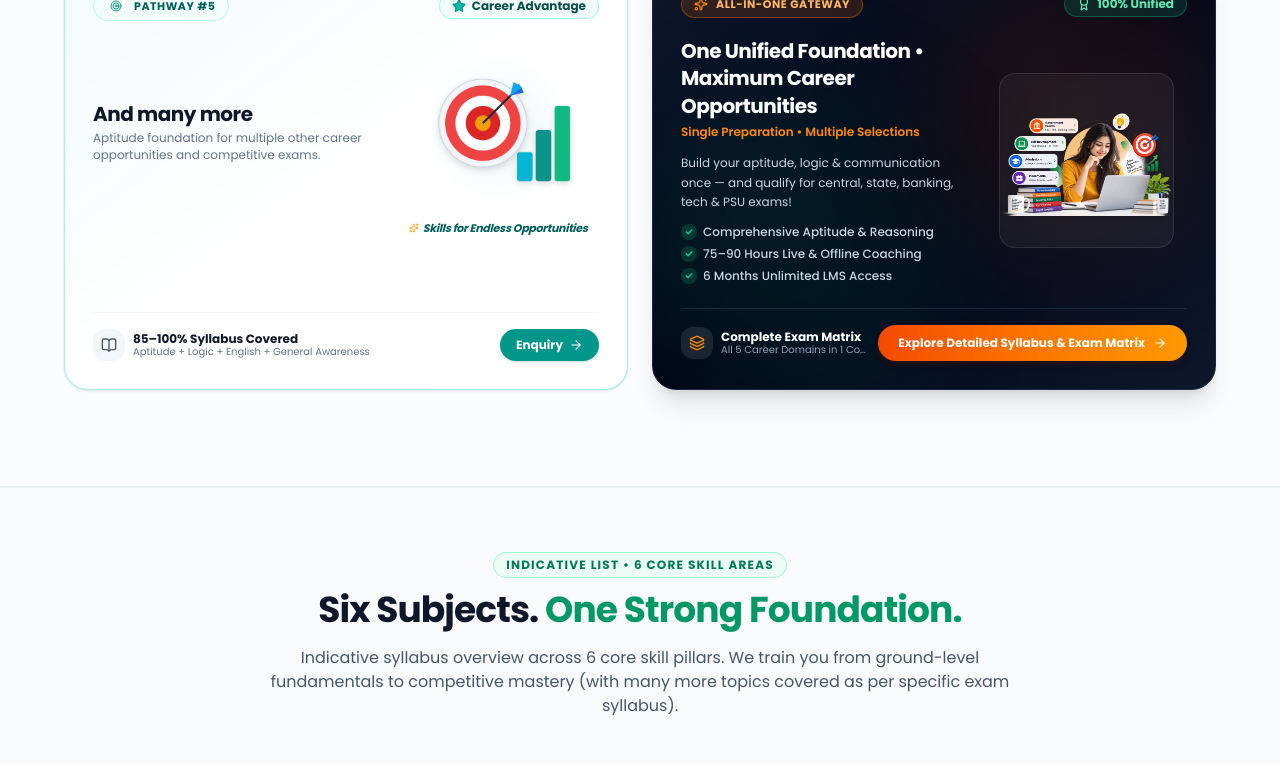
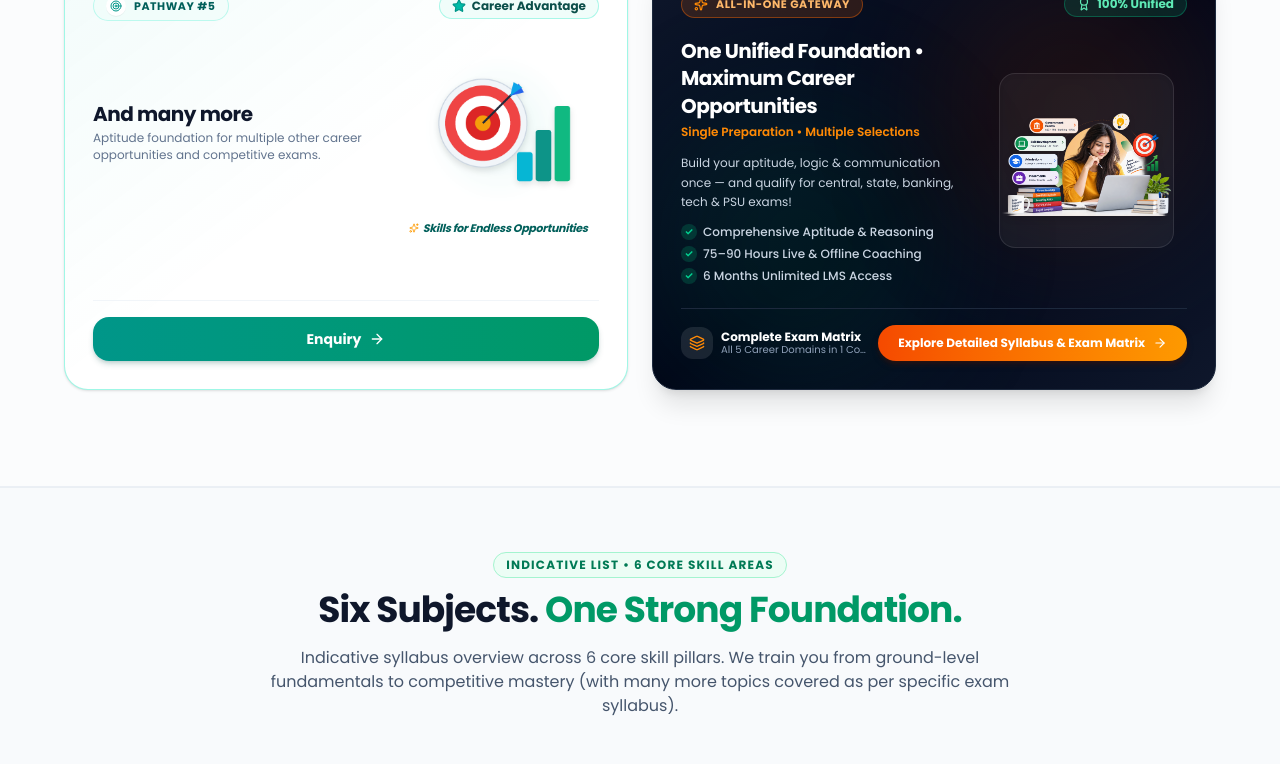
Before and after one commit to merugu-srikanth/career-Courses, a Next.js app: page / in a window 1280 px wide. Shown: the part 2059-2823 px from the top of the page. Built offline with nearby package versions, Linux system fonts and the light colour scheme.

Commit message:
Remove 85-100% syllabus text and add prominent full-width Enquiry button on Pathway 5 card

```diff
--- a/src/components/coaching/CareerPathwaysGrid.jsx
+++ b/src/components/coaching/CareerPathwaysGrid.jsx
@@ -265,6 +265,17 @@ export default function CareerPathwaysGrid() {
                 </div>
 
                 {/* Card Bottom Bar */}
+                {pathway.id === "and-many-more" ? (
+                  <div className="pt-4 border-t border-slate-100">
+                    <Link
+                      href="/enroll"
+                      className="w-full inline-flex items-center justify-center gap-2 py-3 px-6 rounded-2xl bg-gradient-to-r from-teal-600 to-emerald-600 hover:from-teal-500 hover:to-emerald-500 text-white font-bold text-sm shadow-md shadow-teal-900/20 hover:shadow-lg transition-all"
+                    >
+                      <span>Enquiry</span>
+                      <ArrowRight className="w-4 h-4" />
+                    </Link>
+                  </div>
+                ) : (
                   <div className="pt-4 border-t border-slate-100 flex items-center justify-between gap-3">
                     <div className="flex items-center gap-2 min-w-0">
                       <div className="w-8 h-8 rounded-xl bg-slate-100/80 flex items-center justify-center shrink-0">
@@ -288,6 +299,7 @@ export default function CareerPathwaysGrid() {
                       <ArrowRight className="w-3.5 h-3.5" />
                     </Link>
                   </div>
+                )}
               </div>
             );
           })}
```
Lines whose indentation alone changed are shown as unchanged.
